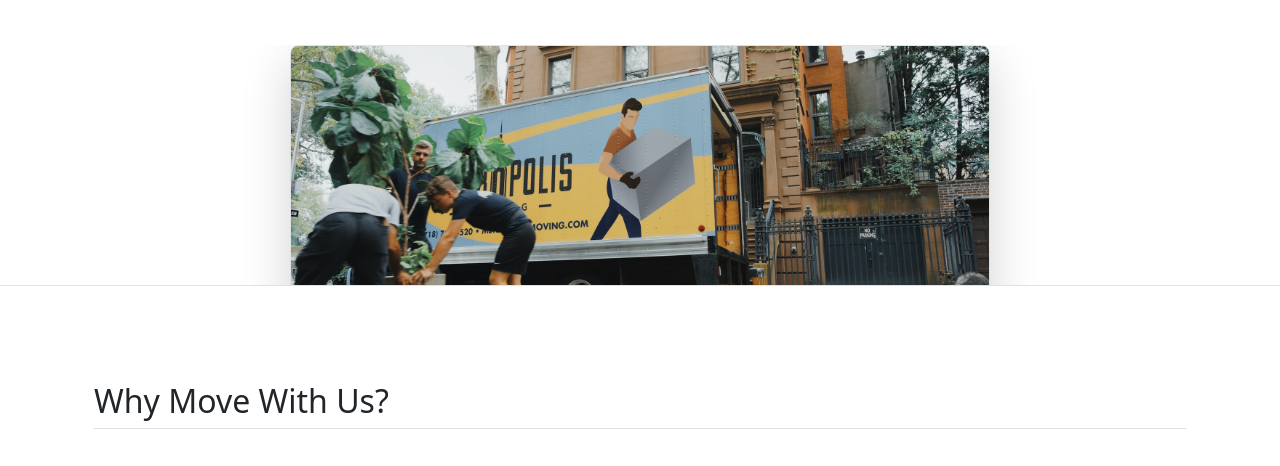
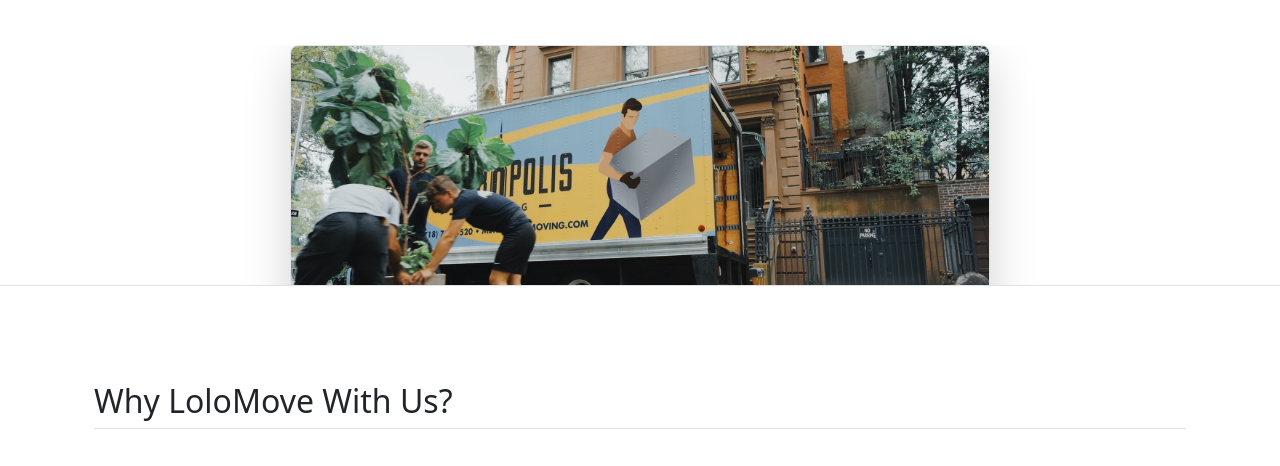
Before and after one commit to davedeverson/LoloMove, a plain HTML site: page index.html in a window 1280 px wide. Shown: the part 334-800 px from the top of the page. Drawn offline with nearby package versions, Linux system fonts and the light colour scheme.

Commit message:
update hehe

```diff
--- a/index.html
+++ b/index.html
@@ -107,7 +107,7 @@
     </div>
 
     <div class="container px-4 py-5" id="featured-3">
-      <h2 class="pb-2 border-bottom">Why Move With Us?</h2>
+      <h2 class="pb-2 border-bottom">Why LoloMove With Us?</h2>
       <div class="row g-4 py-5 row-cols-1 row-cols-lg-3">
         <div class="feature col">
           <div
```
